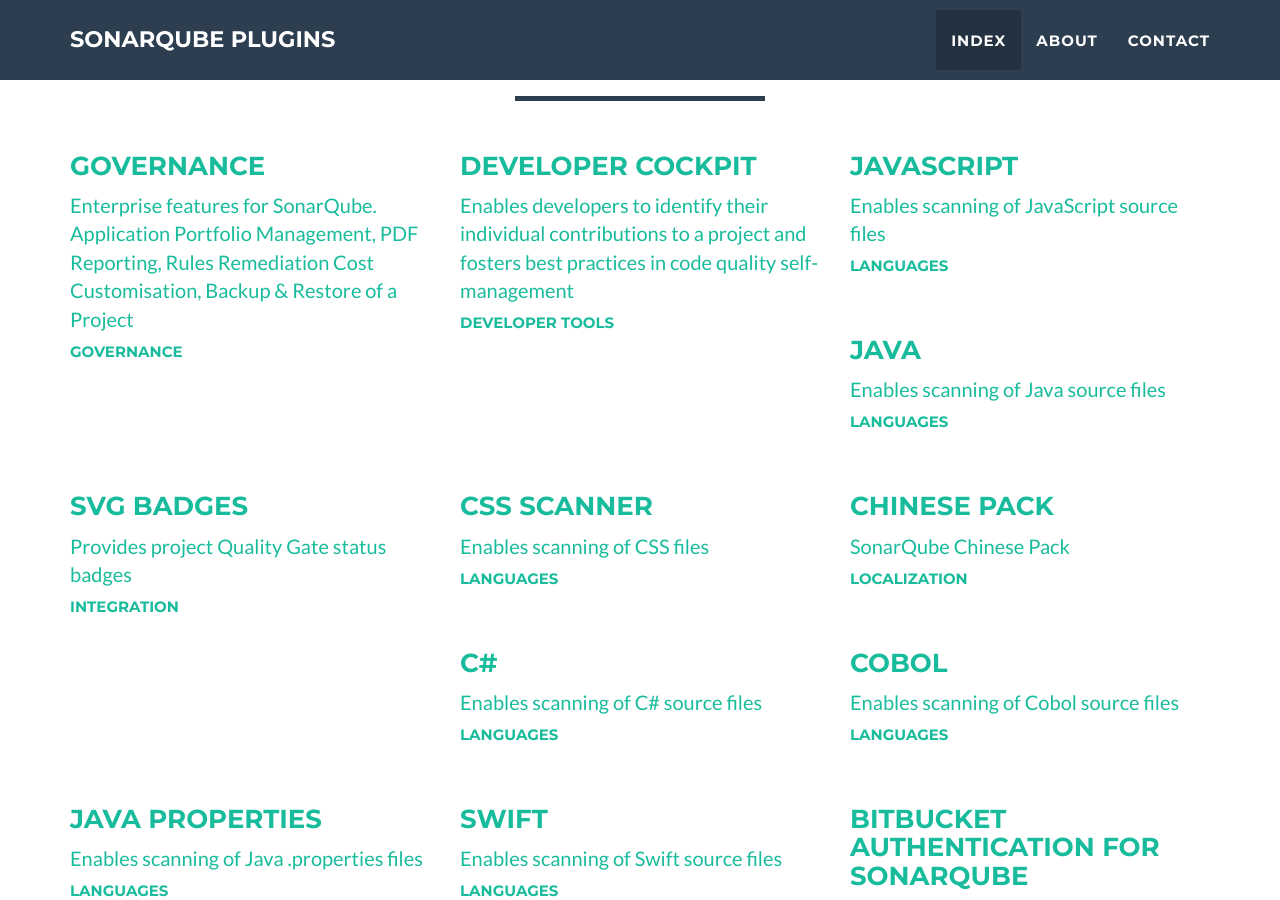
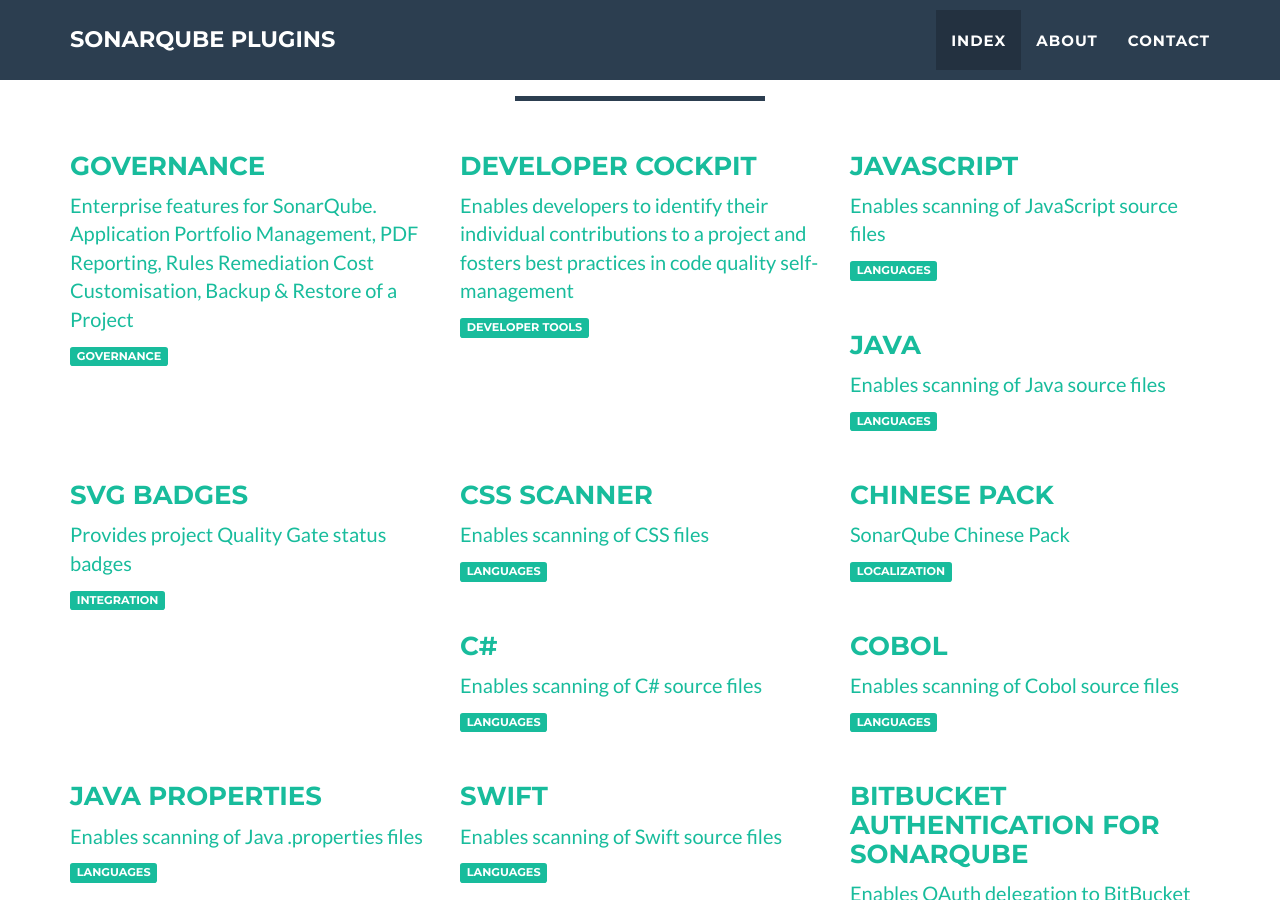
Before and after one commit to sonarplugins/sonarplugins.github.io, a Jekyll site: the page built from index.html, in a window 1280 px wide and 900 px high, scrolled down 828 px. Built offline with Jekyll 4.4.1, drawn with Linux system fonts in a browser that asks for light colours.

Commit message:
Update portfolio_grid.html

```diff
--- a/_includes/portfolio_grid.html
+++ b/_includes/portfolio_grid.html
@@ -21,7 +21,7 @@
                             <div>
                                 <h3>{{ post.title }}</h3>
                                 <p>{{ post.description }}</p>
-                                <h5>{{ post.category }}</h5>
+                                <h5 class="label label-success">{{ post.category }}</h5>
                             </div>
                         </a>
                     </div>
```
